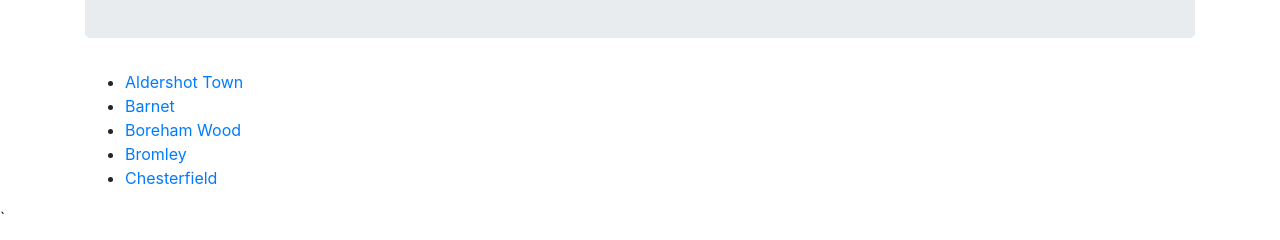
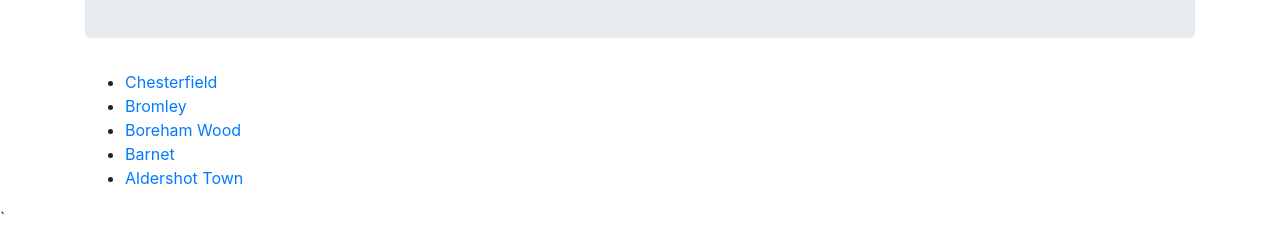
Before and after one commit to clocky/non-league-grounds, an Eleventy site: page src/league/national-league.md in a window 1280 px wide. Shown: the part 146-386 px from the top of the page. Built offline with nearby package versions, Linux system fonts and the light colour scheme; Eleventy itself is replaced by a stand-in of ours; files that its build step writes are made by us from their sources; what pretty would draw is missing.

Commit message:
Reverse order

```diff
--- a/src/_includes/league.njk
+++ b/src/_includes/league.njk
@@ -9,7 +9,7 @@
         <div class="col">
             {% set league = title | slug %}
             <ul>
-            {% for club in collections[league]   %}
+            {% for club in collections[league] | reverse %}
                 <li><a href="/club/{{ club.data.orgname | slug }}">{{ club.data.orgname }}</a></li>
             {% endfor %}
             </ul>
```
